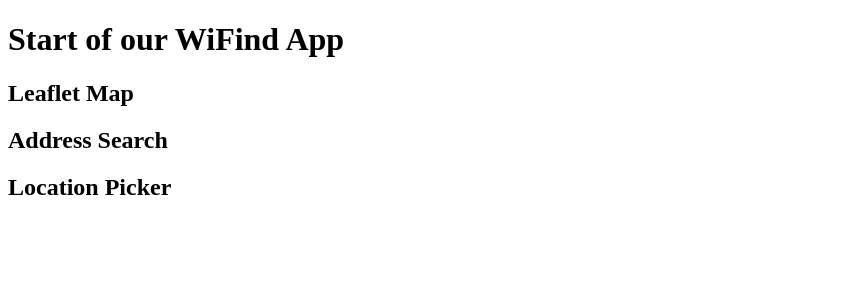
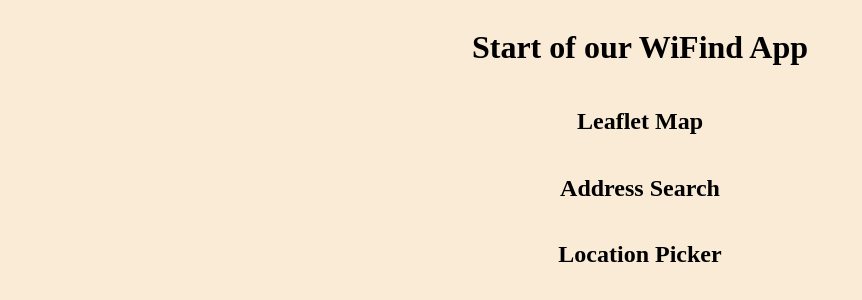
Before and after one commit to dwiv/react-practice-space, a React (Create React App) app: page / in a window 1280 px wide. Shown: the top 300 px of the page, without its empty margins (0-862 px from the left). Built offline with nearby package versions, Linux system fonts and the light colour scheme.

Commit message:
change flex direction
add minor css

```diff
--- a/src/App.js
+++ b/src/App.js
@@ -5,15 +5,17 @@
 // import LocationPicker from './components/LocationPicker/LocationPicker';
 
 import {AddressSearch, LeafletMap, LocationPicker} from './components';
+import styles from './App.module.css';
 
 class App extends React.Component {
     render() {
         return (
-            <div>
+            <div className = {styles.container}>
                 <h1>Start of our WiFind App</h1>
                 <LeafletMap />
                 <AddressSearch />
                 <LocationPicker />
+
             </div>
         )
     }
--- /dev/null
+++ b/src/App.module.css
@@ -0,0 +1,10 @@
+body {
+    background-color: antiquewhite;
+}
+
+.container {
+    display: flex;
+    align-items: center;
+    justify-content: center;
+    flex-direction: column;
+}
```
